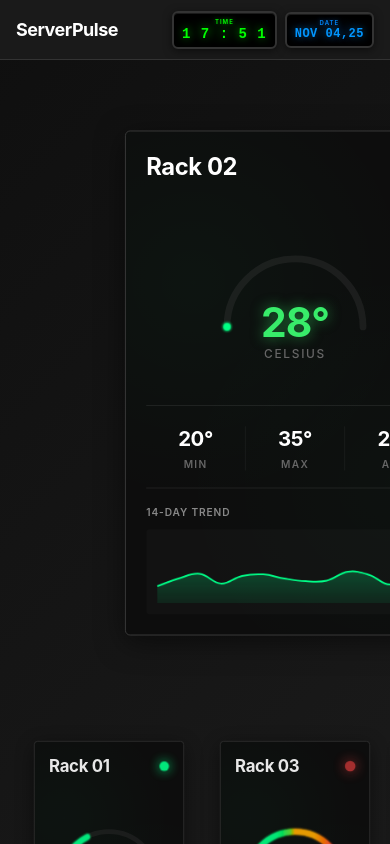
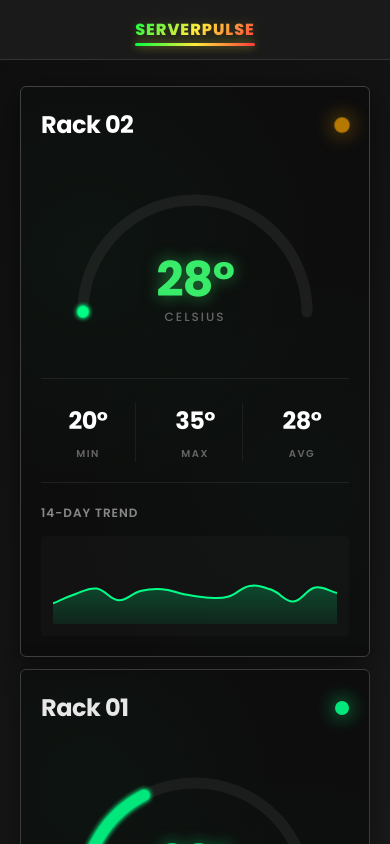
Before and after one commit to ShewonGun/ServerPulse, an Angular app in the folder serverpulse-frontend/: page / in a window 390 px wide. Built offline with nearby package versions, Linux system fonts and the light colour scheme.

Commit message:
mobile responsive

```diff
--- a/serverpulse-frontend/src/app/app.html
+++ b/serverpulse-frontend/src/app/app.html
@@ -1,7 +1,7 @@
 <!-- ServerPulse - Server Monitoring Dashboard -->
 <style>
   :host {
-    font-family: "Inter", -apple-system, BlinkMacSystemFont, "Segoe UI", Roboto,
+    font-family: "Poppins", "Inter", -apple-system, BlinkMacSystemFont, "Segoe UI", Roboto,
       Helvetica, Arial, sans-serif, "Apple Color Emoji", "Segoe UI Emoji",
       "Segoe UI Symbol";
     box-sizing: border-box;
--- a/serverpulse-frontend/src/app/pages/dashboard-page/dashboard-page.component.scss
+++ b/serverpulse-frontend/src/app/pages/dashboard-page/dashboard-page.component.scss
@@ -172,30 +172,35 @@
   .dashboard-layout {
     min-height: calc(100vh - 100px);
     padding: 0;
+    grid-template-columns: 1fr;
+    gap: 1rem;
   }
 
   .featured-section {
     margin-top: 0;
-    align-items: flex-start;
+    align-items: center;
     padding-top: 0;
+    width: 100%;
   }
 
   .small-cards-section {
-    grid-template-columns: repeat(3, 1fr);
-    gap: 0;
-    margin-top: -1rem;
-    padding-bottom: 4rem;
+    grid-template-columns: 1fr; // Single column on mobile
+    gap: 1rem;
+    margin-top: 0;
+    padding: 0 0.5rem 1rem;
     overflow: visible;
   }
 
   .featured-card {
-    transform: scale(0.85);
-    max-width: 400px;
+    transform: scale(1);
+    max-width: 100%;
+    width: 100%;
   }
 
   .small-card {
-    transform: scale(0.6);
-    margin: -2rem -2rem -4rem -2rem;
+    transform: scale(1);
+    margin: 0;
+    width: 100%;
   }
 
   .pagination-controls {
@@ -222,3 +227,39 @@
     border-radius: 6px;
   }
 }
+
+// Additional mobile breakpoint for smaller phones
+@media screen and (max-width: 480px) {
+  .dashboard-layout {
+    gap: 0.75rem;
+    padding: 0;
+  }
+
+  .featured-section {
+    padding: 0 0.25rem;
+  }
+
+  .small-cards-section {
+    grid-template-columns: 1fr;
+    padding: 0 0.25rem 1rem;
+    gap: 0.75rem;
+  }
+
+  .pagination-controls {
+    gap: 0.75rem;
+    padding: 0.5rem;
+    margin-top: 0.5rem;
+  }
+
+  .pagination-btn {
+    width: 34px;
+    height: 34px;
+    font-size: 16px;
+  }
+
+  .page-indicator {
+    width: 28px;
+    height: 28px;
+    font-size: 11px;
+  }
+}
--- a/serverpulse-frontend/src/app/shared/Navbar/navbar-component.scss
+++ b/serverpulse-frontend/src/app/shared/Navbar/navbar-component.scss
@@ -27,13 +27,35 @@
   .logo-container {
     display: flex;
     align-items: center;
+    position: relative;
 
     .logo-text {
-      font-size: 28px;
-      font-weight: 700;
-      color: #ffffff;
+      font-size: 32px;
+      font-weight: 800;
       margin: 0;
-      letter-spacing: -0.5px;
+      letter-spacing: 1px;
+      background: linear-gradient(135deg, #00ff41 0%, #ffeb3b 50%, #ff3b3b 100%);
+      -webkit-background-clip: text;
+      background-clip: text;
+      -webkit-text-fill-color: transparent;
+      position: relative;
+      text-transform: uppercase;
+      filter: drop-shadow(0 0 4px rgba(0, 255, 65, 0.15));
+      animation: logoGlow 3s ease-in-out infinite;
+
+      // Underline accent
+      &::after {
+        content: '';
+        position: absolute;
+        bottom: -4px;
+        left: 0;
+        width: 40%;
+        height: 3px;
+        background: linear-gradient(90deg, #00ff41 0%, #ffeb3b 50%, #ff3b3b 100%);
+        border-radius: 2px;
+        box-shadow: 0 0 10px rgba(0, 255, 65, 0.5);
+        animation: underlineGlow 2s ease-in-out infinite;
+      }
     }
   }
 }
@@ -109,7 +131,7 @@
         content: '';
         position: absolute;
         inset: 2px;
-        background: radial-gradient(ellipse at center, rgba(0, 136, 255, 0.05) 0%, transparent 70%);
+        background: radial-gradient(ellipse at center, rgba(255, 235, 59, 0.05) 0%, transparent 70%);
         border-radius: 4px;
         pointer-events: none;
       }
@@ -117,20 +139,20 @@
       .date-label {
         font-size: 8px;
         font-weight: 600;
-        color: #0088ff;
+        color: #ffeb3b;
         letter-spacing: 1px;
         margin-bottom: 2px;
-        text-shadow: 0 0 4px rgba(0, 136, 255, 0.5);
+        text-shadow: 0 0 4px rgba(255, 235, 59, 0.5);
       }
 
       .date-value {
         font-size: 16px;
         font-weight: 700;
-        color: #0088ff;
+        color: #ffeb3b;
         font-family: 'Courier New', 'Monaco', 'Lucida Console', monospace;
         text-align: center;
         letter-spacing: 1px;
-        text-shadow: 0 0 8px rgba(0, 136, 255, 0.6);
+        text-shadow: 0 0 8px rgba(255, 235, 59, 0.6);
         filter: brightness(1.1);
         white-space: nowrap;
       }
@@ -140,6 +162,27 @@
       padding-right: 24px;
       border-right: 1px solid #333;
     }
+  }
+}
+
+// Logo animations
+@keyframes logoGlow {
+  0%, 100% {
+    filter: drop-shadow(0 0 4px rgba(0, 255, 65, 0.15));
+  }
+  50% {
+    filter: drop-shadow(0 0 6px rgba(255, 235, 59, 0.2));
+  }
+}
+
+@keyframes underlineGlow {
+  0%, 100% {
+    width: 80%;
+    box-shadow: 0 0 6px rgba(0, 255, 65, 0.3);
+  }
+  50% {
+    width: 100%;
+    box-shadow: 0 0 8px rgba(255, 235, 59, 0.4);
   }
 }
 
@@ -197,6 +240,7 @@
 
   .navbar-container {
     padding: 0 16px;
+    justify-content: center; // Center the logo when date/time are hidden
   }
 
   .navbar-left {
@@ -208,39 +252,7 @@
   }
 
   .navbar-right {
-    .datetime-container {
-      flex-direction: row;
-      gap: 8px;
-      align-items: center;
-
-      .time-widget {
-        padding: 5px 8px;
-
-        .time-label {
-          font-size: 6px;
-          margin-bottom: 1px;
-        }
-
-        .time-value {
-          font-size: 14px;
-          letter-spacing: 1px;
-        }
-      }
-
-      .date-widget {
-        padding: 5px 8px;
-
-        .date-label {
-          font-size: 6px;
-          margin-bottom: 1px;
-        }
-
-        .date-value {
-          font-size: 12px;
-          letter-spacing: 0.5px;
-        }
-      }
-    }
+    display: none; // Hide date and time on mobile
   }
 }
 
@@ -248,18 +260,7 @@
   .navbar-left {
     .logo-container {
       .logo-text {
-        font-size: 18px;
-      }
-    }
-  }
-
-  .navbar-right {
-    .datetime-container {
-      .date {
-        font-size: 11px;
-        max-width: 150px;
-        overflow: hidden;
-        text-overflow: ellipsis;
+        font-size: 16px;
       }
     }
   }
--- a/serverpulse-frontend/src/app/shared/serverCard/server-card-component.scss
+++ b/serverpulse-frontend/src/app/shared/serverCard/server-card-component.scss
@@ -256,22 +256,95 @@
 }
 
 @media (max-width: 480px) {
+  .server-card {
+    padding: 20px;
+    max-width: 100%;
+  }
+
+  .card-header {
+    margin-bottom: 24px;
+
+    .rack-name {
+      font-size: 24px;
+    }
+
+    .status-indicator {
+      width: 14px;
+      height: 14px;
+    }
+  }
+
   .gauge-container {
-    width: 200px;
-    height: 200px;
+    width: 100%;
+    max-width: 280px;
+    height: 180px;
 
     .temperature-display {
       .current-temp {
         font-size: 48px;
       }
+
+      .temp-unit {
+        font-size: 12px;
+      }
     }
   }
 
   .stats-container {
+    gap: 12px;
+    margin-top: 16px;
+
     .stat-item {
       .stat-value {
         font-size: 24px;
       }
+
+      .stat-label {
+        font-size: 10px;
+      }
+    }
+  }
+
+  .trend-chart-container {
+    margin-top: 16px;
+    padding-top: 12px;
+
+    .trend-chart-header {
+      margin-bottom: 8px;
+
+      .trend-label {
+        font-size: 10px;
+      }
+    }
+
+    .trend-chart-wrapper {
+      height: 120px;
+      padding: 8px;
+    }
+  }
+}
+
+// Tablet breakpoint for better medium-screen support
+@media (max-width: 768px) and (min-width: 481px) {
+  .server-card {
+    padding: 24px;
+    max-width: 100%;
+  }
+
+  .card-header {
+    .rack-name {
+      font-size: 28px;
+    }
+  }
+
+  .gauge-container {
+    width: 100%;
+    max-width: 320px;
+  }
+
+  .trend-chart-container {
+    .trend-chart-wrapper {
+      height: 110px;
     }
   }
 }
--- a/serverpulse-frontend/src/styles.css
+++ b/serverpulse-frontend/src/styles.css
@@ -1,3 +1,6 @@
+/* Import Google Fonts */
+@import url('https://fonts.googleapis.com/css2?family=Nunito+Sans:ital,opsz,wght@0,6..12,200..1000;1,6..12,200..1000&family=Outfit:wght@100..900&family=Poppins:ital,wght@0,100;0,200;0,300;0,400;0,500;0,600;0,700;0,800;0,900;1,100;1,200;1,300;1,400;1,500;1,600;1,700;1,800;1,900&family=Urbanist:ital,wght@0,100..900;1,100..900&display=swap');
+
 /* Global styles - Remove default browser margins and padding */
 * {
   margin: 0;
@@ -27,6 +30,6 @@ html {
 }
 
 body {
-  font-family: "Inter", -apple-system, BlinkMacSystemFont, "Segoe UI", Roboto,
+  font-family: "Poppins", "Inter", -apple-system, BlinkMacSystemFont, "Segoe UI", Roboto,
     Helvetica, Arial, sans-serif;
 }
```
